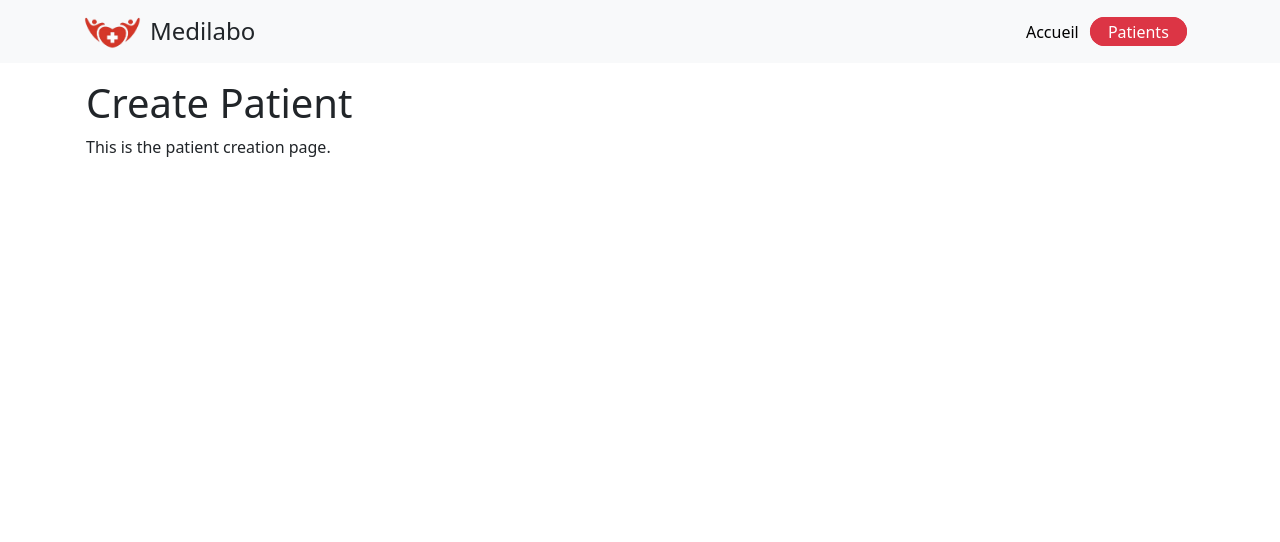
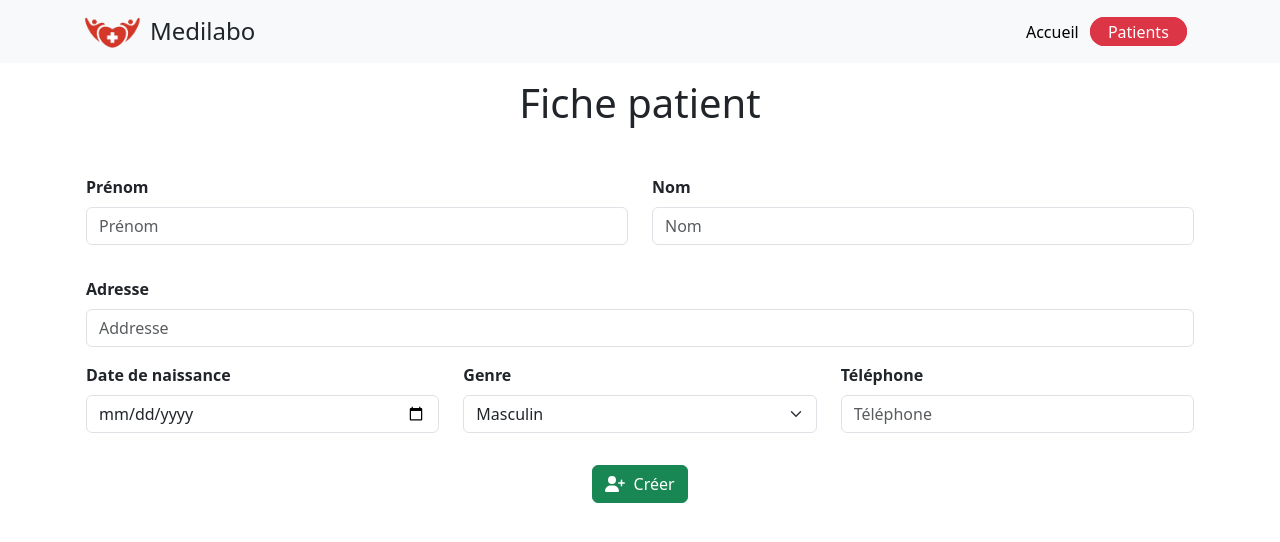
Before and after one commit to PaulCrosTech/cros-paul-Medilabo, a React (Vite) app in the folder client-ui/frontend/: page /patients/create in a window 1280 px wide. Shown: the top 542 px of the page. Built offline with nearby package versions, Linux system fonts and the light colour scheme.

Commit message:
[SP1] Frontend : Formulaire création patient

```diff
--- a/client-ui/frontend/src/features/Patient/PatientCreate.tsx
+++ b/client-ui/frontend/src/features/Patient/PatientCreate.tsx
@@ -1,10 +1,160 @@
+import {Col, Form, Row} from "react-bootstrap";
+import {FontAwesomeIcon} from "@fortawesome/react-fontawesome";
+import {faUserPlus} from '@fortawesome/free-solid-svg-icons'
+import React, {useState} from "react";
+import Patient from "../../domain/Patient.tsx";
+import type {Gender} from "../../domain/Gender.tsx";
+import {createPatient} from "../../services/ApiPatient.tsx";
+import AlertMessage from "../../shared/components/AlertMessage.tsx";
+import {useNavigate} from "react-router";
+
 function PatientCreate() {
+    const [formValidation, setFormValidation] = useState(false);
+    const [alertCreateError, setAlertCreateError] = useState(false);
+    const navigate = useNavigate();
+
+    function handleSubmit(e: React.FormEvent<HTMLFormElement>) {
+
+        e.preventDefault();
+        const form = e.currentTarget;
+        const formData = new FormData(form);
+
+        if (form.checkValidity() === false) {
+            e.stopPropagation();
+            setFormValidation(true);
+            return;
+        }
+
+        const firstName: string = String(formData.get("firstName") ?? "");
+        const lastName: string = String(formData.get("lastName") ?? "");
+        const p: Patient = new Patient(
+            1,
+            String(formData.get("address") ?? ""),
+            String(formData.get("birthDate") ?? ""),
+            firstName,
+            lastName,
+            formData.get("gender") as Gender,
+            String(formData.get("phoneNumber") ?? "")
+        );
+
+        createPatient(p)
+            .then(() => {
+                navigate("/patients", {
+                    state: {
+                        alertCreate: `Le patient ${firstName} ${lastName} a été créé avec succès.`
+                    }
+                });
+            })
+            .catch(() => {
+                setAlertCreateError(true);
+            });
+    }
+
     return (
-        <div>
-            <h1>Create Patient</h1>
-            <p>This is the patient creation page.</p>
-        </div>
-    )
+        <>
+            {alertCreateError && (
+                <AlertMessage
+                    alertColor="danger"
+                    message={
+                        <>
+                            Une erreur est survenue lors de la création du patient.<br/>
+                            Veuillez réessayer plus tard.
+                        </>}
+                />
+            )}
+            <h1 className="text-center mb-5">Fiche patient</h1>
+
+            <Form method={"post"} onSubmit={handleSubmit} noValidate validated={formValidation}>
+                <Row className="mb-3">
+                    <Form.Group as={Col} className="mb-3" controlId="formFirstName">
+                        <Form.Label>Prénom</Form.Label>
+                        <Form.Control
+                            type="text"
+                            name="firstName"
+                            placeholder="Prénom"
+                            required
+                            maxLength={45}
+                        />
+                        <Form.Control.Feedback type="invalid">
+                            Le prénom est requis.
+                        </Form.Control.Feedback>
+                    </Form.Group>
+
+                    <Form.Group as={Col} className="mb-3" controlId="formLastName">
+                        <Form.Label>Nom</Form.Label>
+                        <Form.Control
+                            type="text"
+                            name="lastName"
+                            placeholder="Nom"
+                            required
+                            maxLength={45}
+                        />
+                        <Form.Control.Feedback type="invalid">
+                            Le nom est requis.
+                        </Form.Control.Feedback>
+                    </Form.Group>
+                </Row>
+
+                <Form.Group className="mb-3" controlId="formAddress">
+                    <Form.Label>Adresse</Form.Label>
+                    <Form.Control
+                        type="text"
+                        name="address"
+                        placeholder="Addresse"
+                        maxLength={100}
+                    />
+                </Form.Group>
+
+                <Row className="mb-3">
+                    <Form.Group as={Col} className="mb-3" controlId="formBirthDate">
+                        <Form.Label>Date de naissance</Form.Label>
+                        <Form.Control
+                            type="date"
+                            name="birthDate"
+                            placeholder="Date de naissance"
+                            max={new Date().toISOString().split("T")[0]}
+                            required
+                        />
+                        <Form.Control.Feedback type="invalid">
+                            La date de naissance est requise, et doit être dans le passé.
+                        </Form.Control.Feedback>
+                    </Form.Group>
+
+
+                    <Form.Group as={Col} className="mb-3" controlId="formGender">
+                        <Form.Label>Genre</Form.Label>
+                        <Form.Select name="gender">
+                            <option value="M">Masculin</option>
+                            <option value="F">Féminin</option>
+                        </Form.Select>
+                    </Form.Group>
+
+                    <Form.Group as={Col} className="mb-3" controlId="formPhoneNumber">
+                        <Form.Label>Téléphone</Form.Label>
+                        <Form.Control
+                            type="text"
+                            name="phoneNumber"
+                            placeholder="Téléphone"
+                            maxLength={12}
+                            pattern="(^$)|(^\d{3}-\d{3}-\d{4}$)"
+                        />
+                        <Form.Control.Feedback type="invalid">
+                            Le format doit être XXX-XXX-XXXX
+                        </Form.Control.Feedback>
+                    </Form.Group>
+                </Row>
+                <Row className="mb-3 text-center">
+                    <Col>
+                        <button type="submit"
+                                className="btn btn-success text-white">
+                            <FontAwesomeIcon icon={faUserPlus}/>
+                            <span className="ms-1"> Créer</span>
+                        </button>
+                    </Col>
+                </Row>
+            </Form>
+        </>
+    );
 }
 
 export default PatientCreate;
--- a/client-ui/frontend/src/features/Patient/PatientList.tsx
+++ b/client-ui/frontend/src/features/Patient/PatientList.tsx
@@ -7,17 +7,21 @@ import AddButton from "../../shared/components/AddButton.tsx";
 import type Patient from "../../domain/Patient.tsx";
 import WaitingAnimation from "../../shared/components/WaitingAnimation.tsx";
 import AlertMessage from "../../shared/components/AlertMessage.tsx";
-import {useNavigate} from "react-router";
+import {useNavigate, useLocation} from "react-router";
 
 
 function PatientList() {
 
+
+    const [alertCreate, setAlertCreate] = useState<string | null>(null);
+    const {state} = useLocation();
+
+    const navigate = useNavigate();
     const [patients, setPatients] = useState<Patient[]>([]);
     const [loading, setLoading] = useState(true);
 
     const [alertDelete, setAlertDelete] = useState<{ message: string; isError: boolean } | null>(null);
     const [alertPatientListError, setAlertPatientListError] = useState<boolean>(false);
-
 
     const [showModal, setShowModal] = useState(false);
     const [selectedPatientId, setSelectedPatientId] = useState<number | null>(null);
@@ -59,6 +63,7 @@ function PatientList() {
             .finally(() => {
                 setShowModal(false);
                 setSelectedPatientId(null);
+                setAlertCreate(null);
             });
     };
 
@@ -66,10 +71,12 @@ function PatientList() {
         getPatients()
             .then((response) => setPatients(response.data))
             .catch(() => setAlertPatientListError(true))
-            .finally(() => setLoading(false));
-    }, []);
+            .finally(() => {
+                setLoading(false);
+                setAlertCreate(state?.alertCreate ?? null);
+            });
+    }, [state]);
 
-    const navigate = useNavigate();
 
     if (loading) {
         return (
@@ -100,7 +107,13 @@ function PatientList() {
                     message={alertDelete.message}
                 />
             )}
-            <h1>Liste des patients</h1>
+            {alertCreate !== null && (
+                <AlertMessage
+                    alertColor="success"
+                    message={alertCreate}
+                />
+            )}
+            <h1 className={"text-center"}>Liste des patients</h1>
             <Table striped bordered hover>
                 <thead>
                 <tr>
--- a/client-ui/frontend/src/features/Patient/PatientUpdate.tsx
+++ b/client-ui/frontend/src/features/Patient/PatientUpdate.tsx
@@ -31,7 +31,6 @@ function PatientUpdate() {
             setFormValidation(true);
             return;
         }
-        setFormValidation(true);
 
         const p: Patient = new Patient(
             id,
@@ -80,7 +79,8 @@ function PatientUpdate() {
                 <WaitingAnimation/>
             </>
         );
-    } else if (alertPatientListError || patient === undefined) {
+    }
+    if (alertPatientListError || patient === undefined) {
         return (
             <AlertMessage
                 alertColor="danger"
@@ -156,16 +156,17 @@ function PatientUpdate() {
                             name="birthDate"
                             defaultValue={patient.birthDate}
                             placeholder="Date de naissance"
+                            max={new Date().toISOString().split("T")[0]}
                             required
                         />
+                        <Form.Control.Feedback type="invalid">
+                            La date de naissance est requise, et doit être dans le passé.
+                        </Form.Control.Feedback>
                     </Form.Group>
-                    <Form.Control.Feedback type="invalid">
-                        La date de naissance est requise.
-                    </Form.Control.Feedback>
 
                     <Form.Group as={Col} className="mb-3" controlId="formGender">
                         <Form.Label>Genre</Form.Label>
-                        <Form.Select name="gender" defaultValue={patient.gender}>cd cli
+                        <Form.Select name="gender" defaultValue={patient.gender}>
                             <option value="M">Masculin</option>
                             <option value="F">Féminin</option>
                         </Form.Select>
--- a/client-ui/frontend/src/pages/NotFoundView.tsx
+++ b/client-ui/frontend/src/pages/NotFoundView.tsx
@@ -1,8 +1,11 @@
+import {Link} from "react-router";
+
 function NotFoundView() {
     return (
-        <div className="container mt-5">
+        <div className="container mt-5 text-center">
             <h1 className="text-center">404 - Page Not Found</h1>
             <p className="text-center">The page you are looking for does not exist.</p>
+            <Link to={"/"}>Home Page</Link>
         </div>
     );
 }
--- a/client-ui/frontend/src/services/ApiPatient.tsx
+++ b/client-ui/frontend/src/services/ApiPatient.tsx
@@ -16,3 +16,6 @@ export const deletePatient = (patientId: number) => axiosInstance.delete(`/patie
 export const updatePatient = (patient: Patient) => {
     return axiosInstance.put(`/patients/${patient.patientId}`, patient);
 }
+export const createPatient = (patient: Patient) => {
+    return axiosInstance.post("/patients", patient);
+}
```
